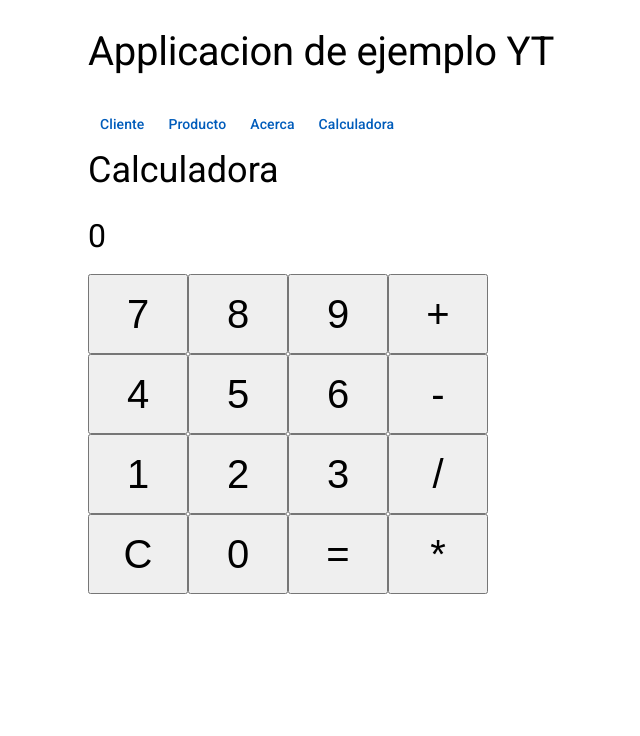
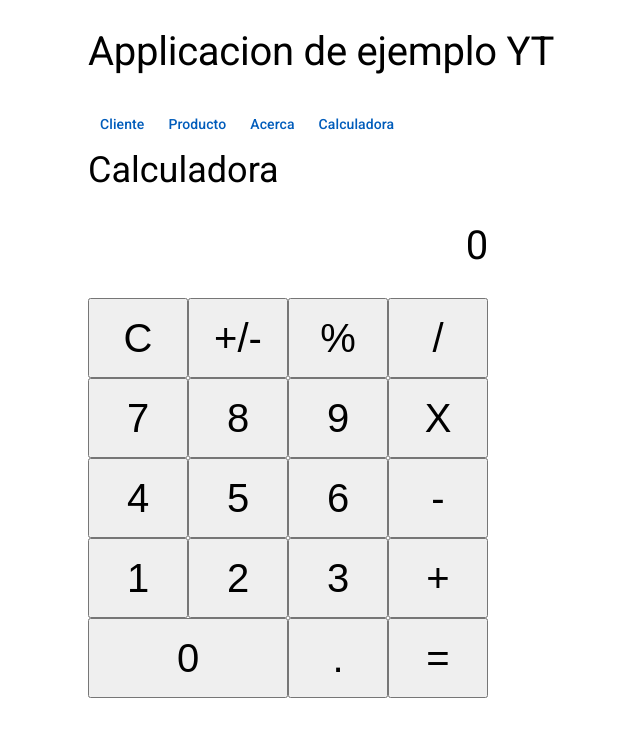
Before and after one commit to mberthely/youtube-code, an Angular app in the folder yt-angular/: page /calculadora in a window 1280 px wide. Shown: the top 736 px of the page, without its empty margins (102-742 px from the left). Built offline with nearby package versions, Linux system fonts and the light colour scheme.

Commit message:
actualizando calculadora

```diff
--- a/yt-angular/src/app/features/calculadora/calculadora.component.html
+++ b/yt-angular/src/app/features/calculadora/calculadora.component.html
@@ -1,22 +1,30 @@
 <h2>Calculadora</h2>
-<h3 *ngIf="valorPrimarioActivo">{{ valorNumericoPrimario }} {{operador}}</h3>
-<h3 *ngIf="!valorPrimarioActivo">{{ valorNumericoSecundario }} {{operador}}</h3>
 <div style="width: 400px;">
+    <h1 style="text-align: right;" *ngIf="valorPrimarioActivo">{{ valorNumericoPrimario }} {{operador}}</h1>
+    <h1 style="text-align: right;" *ngIf="!valorPrimarioActivo">{{ valorNumericoSecundario }} {{operador}}</h1>
+
+    <button class="boton" (click)="reset()">C</button>
+    <button class="boton" (click)="cambioDeSigno()">+/-</button>
+    <button class="boton" (click)="reset()">%</button>
+    <button class="boton" (click)="presionarOperador('/')">/</button>
+
     <button class="boton" (click)="presionarNumero(7)">7</button>
     <button class="boton" (click)="presionarNumero(8)">8</button>
     <button class="boton" (click)="presionarNumero(9)">9</button>
-    <button class="boton" (click)="presionarOperador('+')">+</button>
+    <button class="boton" (click)="presionarOperador('*')">X</button>
+
     <button class="boton" (click)="presionarNumero(4)">4</button>
     <button class="boton" (click)="presionarNumero(5)">5</button>
     <button class="boton" (click)="presionarNumero(6)">6</button>
     <button class="boton" (click)="presionarOperador('-')">-</button>
+
     <button class="boton" (click)="presionarNumero(1)">1</button>
     <button class="boton" (click)="presionarNumero(2)">2</button>
     <button class="boton" (click)="presionarNumero(3)">3</button>
-    <button class="boton" (click)="presionarOperador('/')">/</button>
-    <button class="boton" (click)="reset()">C</button>
-    <button class="boton" (click)="presionarNumero(0)">0</button>
+    <button class="boton" (click)="presionarOperador('+')">+</button>
+
+    <button class="botonDoble" (click)="presionarNumero(0)">0</button>
+    <button class="boton" (click)="presionarPunto()">.</button>
     <button class="boton" (click)="mostrarResultado()">=</button>
-    <button class="boton" (click)="presionarOperador('*')">*</button>
 
 </div>
--- a/yt-angular/src/app/features/calculadora/calculadora.component.scss
+++ b/yt-angular/src/app/features/calculadora/calculadora.component.scss
@@ -5,3 +5,11 @@
     width: 100px;
     height: 80px;
 }
+
+.botonDoble {
+    font-size: 40px;
+    display: block;
+    float: left;
+    width: 200px;
+    height: 80px;
+}
--- a/yt-angular/src/app/features/calculadora/calculadora.component.ts
+++ b/yt-angular/src/app/features/calculadora/calculadora.component.ts
@@ -11,8 +11,8 @@ import { Component, OnInit } from '@angular/core';
 export class CalculadoraComponent implements OnInit {
 
   public operador = "";
-  public valorNumericoPrimario = 0;
-  public valorNumericoSecundario = 0;
+  public valorNumericoPrimario = '0';
+  public valorNumericoSecundario = '0';
   public valorPrimarioActivo = true;
 
   constructor() { }
@@ -23,15 +23,15 @@ export class CalculadoraComponent implements OnInit {
   presionarNumero(numero: number): void {
     if (this.valorPrimarioActivo) {
       if (this.valorNumericoPrimario) {
-        this.valorNumericoPrimario = +(this.valorNumericoPrimario.toString() + numero.toString())
+        this.valorNumericoPrimario = (+(this.valorNumericoPrimario.toString() + numero.toString())).toString()
       } else {
-        this.valorNumericoPrimario = numero;
+        this.valorNumericoPrimario = numero.toString();
       }
     } else {
       if (this.valorNumericoSecundario) {
-        this.valorNumericoSecundario = +(this.valorNumericoSecundario.toString() + numero.toString())
+        this.valorNumericoSecundario = (+(this.valorNumericoSecundario.toString() + numero.toString())).toString()
       } else {
-        this.valorNumericoSecundario = numero;
+        this.valorNumericoSecundario = numero.toString();
       }
     }
   }
@@ -39,32 +39,53 @@ export class CalculadoraComponent implements OnInit {
   presionarOperador(operador: string): void {
     this.valorPrimarioActivo = false;
     this.operador = operador;
+    this.valorNumericoSecundario = '0'
   }
 
   mostrarResultado() {
     if (this.operador === '+') {
-      this.valorNumericoPrimario = this.valorNumericoPrimario + this.valorNumericoSecundario;
+      this.valorNumericoPrimario = (+this.valorNumericoPrimario + +this.valorNumericoSecundario).toString();
     }
 
     if (this.operador === '-') {
-      this.valorNumericoPrimario = this.valorNumericoPrimario - this.valorNumericoSecundario;
+      this.valorNumericoPrimario = (+this.valorNumericoPrimario - +this.valorNumericoSecundario).toString();
     }
 
     if (this.operador === '/') {
-      this.valorNumericoPrimario = this.valorNumericoPrimario / this.valorNumericoSecundario;
+      this.valorNumericoPrimario = (+this.valorNumericoPrimario / +this.valorNumericoSecundario).toString();
     }
 
     if (this.operador === '*') {
-      this.valorNumericoPrimario = this.valorNumericoPrimario * this.valorNumericoSecundario;
+      this.valorNumericoPrimario = (+this.valorNumericoPrimario * +this.valorNumericoSecundario).toString();
     }
 
     this.valorPrimarioActivo = true;
   }
 
+  presionarPunto() {
+    if (this.valorPrimarioActivo) {
+      if (this.valorNumericoPrimario.indexOf('.') === -1) {
+        this.valorNumericoPrimario += '.'
+      }
+    } else {
+      if (this.valorNumericoSecundario.indexOf('.') === -1) {
+        this.valorNumericoSecundario += '.'
+      }
+    }
+  }
+
+  cambioDeSigno() {
+    if (this.valorPrimarioActivo) {
+      this.valorNumericoPrimario = ((+this.valorNumericoPrimario) * -1).toString()
+    } else {
+      this.valorNumericoSecundario = ((+this.valorNumericoSecundario) * -1).toString()
+    }
+  }
+
   reset() {
     this.operador = "";
-    this.valorNumericoPrimario = 0;
-    this.valorNumericoSecundario = 0;
+    this.valorNumericoPrimario = '0';
+    this.valorNumericoSecundario = '0';
     this.valorPrimarioActivo = true;
   }
 }
```
